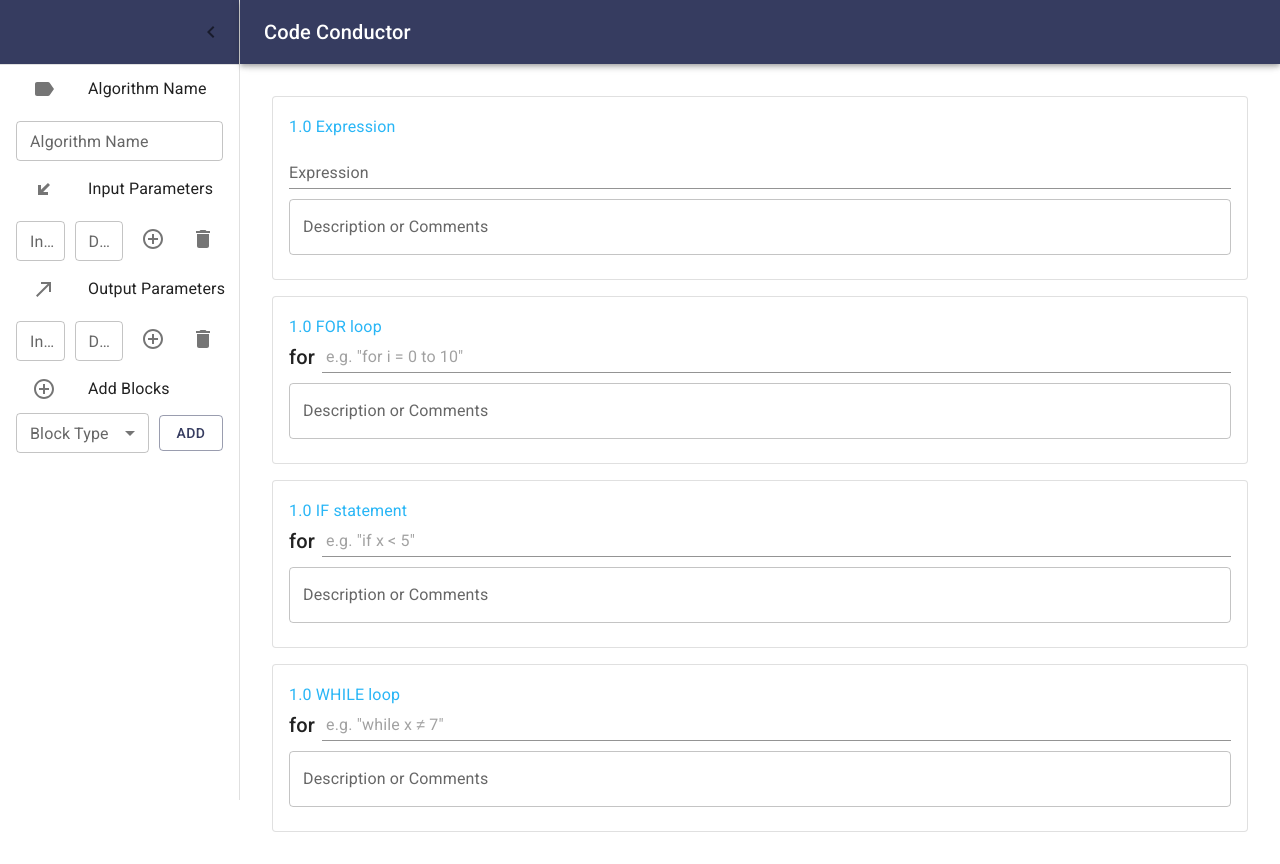
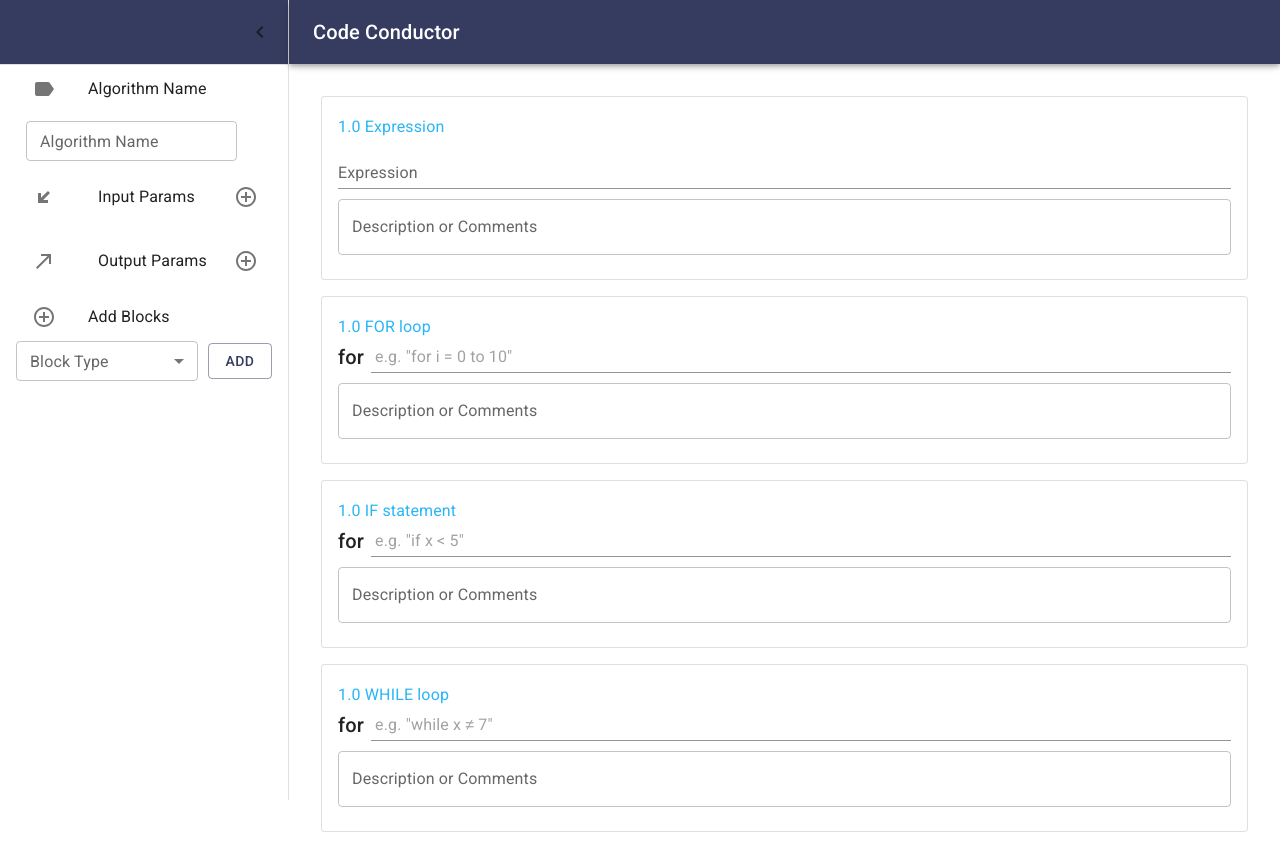
Before and after one commit to AliBdeir/code-conductor, a React (Vite) app: page / in a window 1280 px wide. Both pictures are taken after a click on the button 32 px from the left and 32 px from the top of the page. Built offline with nearby package versions, Linux system fonts and the light colour scheme; a web font is replaced by a local one.

Commit message:
Add/Delete buttons for Input/Output param rows work
- 'ReusableRowComponent' created, basis for this functionality
- Add/Delete button functionality for input/output row implemented
- drawerWidth variable declared as app-wide constant
-

```diff
--- a/src/App.tsx
+++ b/src/App.tsx
@@ -9,8 +9,8 @@ import IconButton from '@mui/material/IconButton';
 import MenuIcon from '@mui/icons-material/Menu';
 import MainPage from './pages/main/main-page';
 import Sidebar from './components/sidebar/sidebar';
-
-const drawerWidth = 240;
+//constants
+import { drawerWidth } from './constants/constants';
 
 const DrawerHeader = styled('div')(({ theme }) => ({
   display: 'flex',
--- /dev/null
+++ b/src/components/component-row/component-row.tsx
@@ -0,0 +1,12 @@
+// ComponentRow.tsx
+const ComponentRow = ({ components }) => (
+    <div style={{ display: 'flex', flexDirection: 'row' }}>
+      {components.map(({ Component, props }, index) => (
+        <div key={index} style={{ margin: '0 10px' }}>
+          <Component {...props} />
+        </div>
+      ))}
+    </div>
+  );
+
+  export default ComponentRow;
--- a/src/components/sidebar/sidebar.tsx
+++ b/src/components/sidebar/sidebar.tsx
@@ -1,3 +1,4 @@
+import React, { useState } from 'react';
 import { IconButton, Divider, List } from '@mui/material';
 import { styled, useTheme, Theme, CSSObject } from '@mui/material/styles';
 import MuiDrawer from '@mui/material/Drawer';
@@ -8,13 +9,14 @@ import AddCircleOutlineIcon from '@mui/icons-material/AddCircleOutline';
 import DeleteIcon from '@mui/icons-material/Delete';
 import TransitEnterexitIcon from '@mui/icons-material/TransitEnterexit';
 import CallMadeIcon from '@mui/icons-material/CallMade';
+//constants
+import { drawerWidth } from '../../constants/constants';
 //custom components
 import ListItemComponent from '../sidebar-tile/sidebar-tile';
 import TextFieldComponent from '../text-field/text-field';
 import IconButtonComponent from '../icon-button/icon-button';
 import AddBlocksComponent from '../add-blocks/add-block';
-
-const drawerWidth = 240;
+import ComponentRow from '../component-row/component-row';
 
 const openedMixin = (theme: Theme): CSSObject => ({
     width: drawerWidth,
@@ -63,12 +65,34 @@ const Drawer = styled(MuiDrawer, { shouldForwardProp: (prop) => prop !== 'open'
     }),
 );
 
-const Sidebar = ({ open, toggleDrawer }) => {
+interface RowItem {
+    id: string;
+}
 
+const Sidebar: React.FC<{ open: boolean, toggleDrawer: () => void }> = ({ open, toggleDrawer }) => {
     const theme = useTheme();
 
+    const [inputRows, setInputRows] = useState<RowItem[]>([]);
+    const [outputRows, setOutputRows] = useState<RowItem[]>([]);
+
+    const addInput = () => {
+        setInputRows(inputRows => [...inputRows, { id: `input-${inputRows.length}` }]);
+    };
+
+    const removeInput = (index: number) => {
+        setInputRows(inputRows => inputRows.filter((_, i) => i !== index));
+    };
+
+    const addOutput = () => {
+        setOutputRows(outputRows => [...outputRows, { id: `output-${outputRows.length}` }]);
+    };
+
+    const removeOutput = (index: number) => {
+        setOutputRows(outputRows => outputRows.filter((_, i) => i !== index));
+    };
+
     return (
-        <Drawer variant="permanent" open={open} >
+        <Drawer variant="permanent" open={open}>
             <DrawerHeader style={{ backgroundColor: theme.palette.primary.main }}>
                 <IconButton onClick={toggleDrawer}>
                     {theme.direction === 'rtl' ? <ChevronRightIcon /> : <ChevronLeftIcon />}
@@ -76,57 +100,72 @@ const Sidebar = ({ open, toggleDrawer }) => {
             </DrawerHeader>
             <Divider />
             <List sx={{ padding: '0 16px' }}>
-                {listItems.map(({ title, icon, fields, buttons }) => (
-                    <ListItemComponent title={title} icon={icon} open={open}>
-                        <div style={{ display: 'flex', flexDirection: 'row', gap: '10px' }}>
-                            {fields.map(field => (
-                                <TextFieldComponent key={field.id} {...field} />
-                            ))}
-                            {buttons && buttons.map(button => (
-                                <IconButtonComponent key={button.id} {...button} />
-                            ))}
-                        </div>
-                    </ListItemComponent>
-                ))}
+                {/* Algorithm Name */}
+                <ListItemComponent
+                    title="Algorithm Name"
+                    icon={LabelIcon}
+                    open={open}
+                >
+                    {/* algo name TextField */}
+                    <ComponentRow
+                        components={[
+                            { Component: TextFieldComponent, props: { id: 'algorithm-name', label: "Algorithm Name" } }
+                        ]}
+                    />
+                </ListItemComponent>
+                {/* Input Rows */}
+                <ListItemComponent
+                    title={<TitleWithIconButton title="Input Params" icon={AddCircleOutlineIcon} onClick={addInput} />}
+                    icon={TransitEnterexitIcon}
+                    open={open}
+                >
+                    {inputRows.map((row, index) => (
+                        <ReusableRowComponent key={row.id} onRemove={() => removeInput(index)} />
+                    ))}
+                </ListItemComponent>
+
+                {/* Output Rows */}
+                <ListItemComponent
+                    title={<TitleWithIconButton title="Output Params" icon={AddCircleOutlineIcon} onClick={addOutput} />}
+                    icon={CallMadeIcon}
+                    open={open}
+                >
+                    {outputRows.map((row, index) => (
+                        <ReusableRowComponent key={row.id} onRemove={() => removeOutput(index)} />
+                    ))}
+                </ListItemComponent>
                 <AddBlocksComponent open={open} />
             </List>
-
         </Drawer>
     );
 };
 
 export default Sidebar;
 
-const listItems = [
-    {
-        title: "Algorithm Name",
-        icon: LabelIcon,
-        fields: [
-            { id: "algorithm-name", label: "Algorithm Name", type: "text" }
-        ]
-    },
-    {
-        title: "Input Parameters",
-        icon: TransitEnterexitIcon,
-        fields: [
-            { id: "input-name", label: "Inputs", type: "text" },
-            { id: "input-data-type", label: "Data Type", type: "text" }
-        ],
-        buttons: [
-            { id: 'add', icon: AddCircleOutlineIcon, onClick: () => {/* handle add */ } },
-            { id: 'delete', icon: DeleteIcon, onClick: () => {/* handle delete */ } },
-        ]
-    },
-    {
-        title: "Output Parameters",
-        icon: CallMadeIcon,
-        fields: [
-            { id: "input-name", label: "Inputs", type: "text" },
-            { id: "input-data-type", label: "Data Type", type: "text" }
-        ],
-        buttons: [
-            { id: 'add', icon: AddCircleOutlineIcon, onClick: () => {/* handle add */ } },
-            { id: 'delete', icon: DeleteIcon, onClick: () => {/* handle delete */ } },
-        ]
-    },
-];
+const TitleWithIconButton = ({ icon, onClick, title }) => (
+    <div style={{
+        display: 'flex',
+        alignItems: 'center',
+        justifyContent: 'space-between',
+        width: '100%',
+        margin: '0 10px'
+    }}>
+        <span style={{ margin: 0 }}>{title}</span>
+        <IconButtonComponent
+            icon={icon}
+            onClick={onClick}
+        />
+    </div>
+);
+
+const ReusableRowComponent = ({ onRemove }) => {
+    return (
+        <ComponentRow
+            components={[
+                { Component: TextFieldComponent, props: { id: "name", label: "Name" } },
+                { Component: TextFieldComponent, props: { id: "data-type", label: "Data Type" } },
+                { Component: IconButtonComponent, props: { icon: DeleteIcon, onClick: onRemove } },
+            ]}
+        />
+    );
+};
--- /dev/null
+++ b/src/constants/constants.ts
@@ -0,0 +1,2 @@
+// constants.ts
+export const drawerWidth: number = 289;
```
